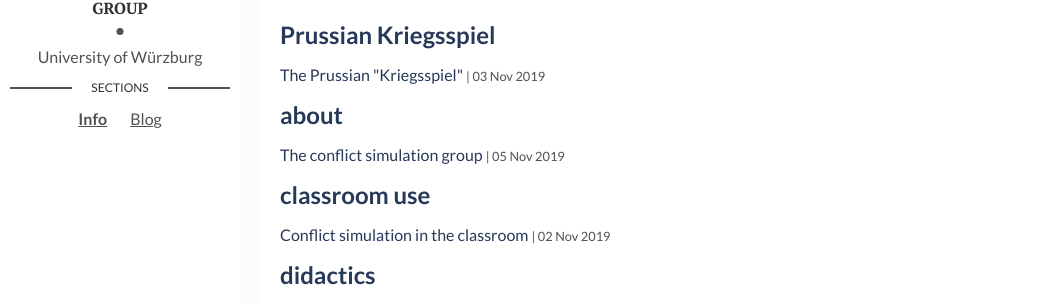
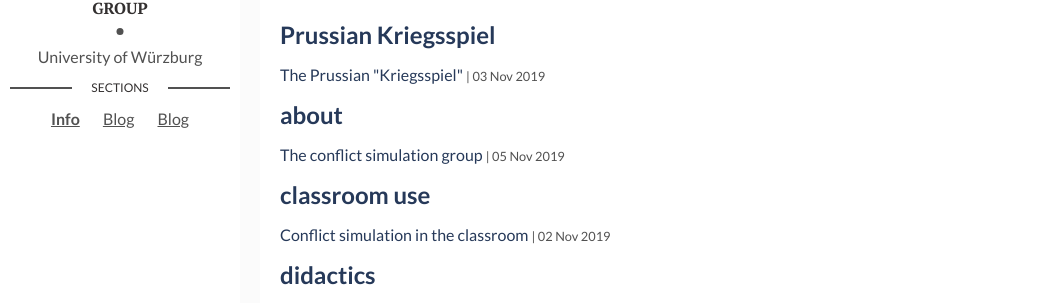
Before and after one commit to cosimg/cosimg.github.io, a Jekyll site: the page built from tags.html, in a window 1280 px wide. Shown: the part 158-461 px from the top of the page, without its empty margins (0-1047 px from the left). Built offline with Jekyll 4.4.1, drawn with Linux system fonts in a browser that asks for light colours.

Commit message:
new link

```diff
--- a/_layouts/main.html
+++ b/_layouts/main.html
@@ -18,6 +18,7 @@
           <ul>
             <li><a href="https://cosimg.github.io"><p><strong>Info</strong></p></a></li>
             <li><a href="https://cosimg.github.io/blog"><p>Blog</p></a></li>
+            <li><a href="https://cosimg.github.io/research"><p>Blog</p></a></li>
           </ul>
       </section>
       <!--End of menu -->
```
